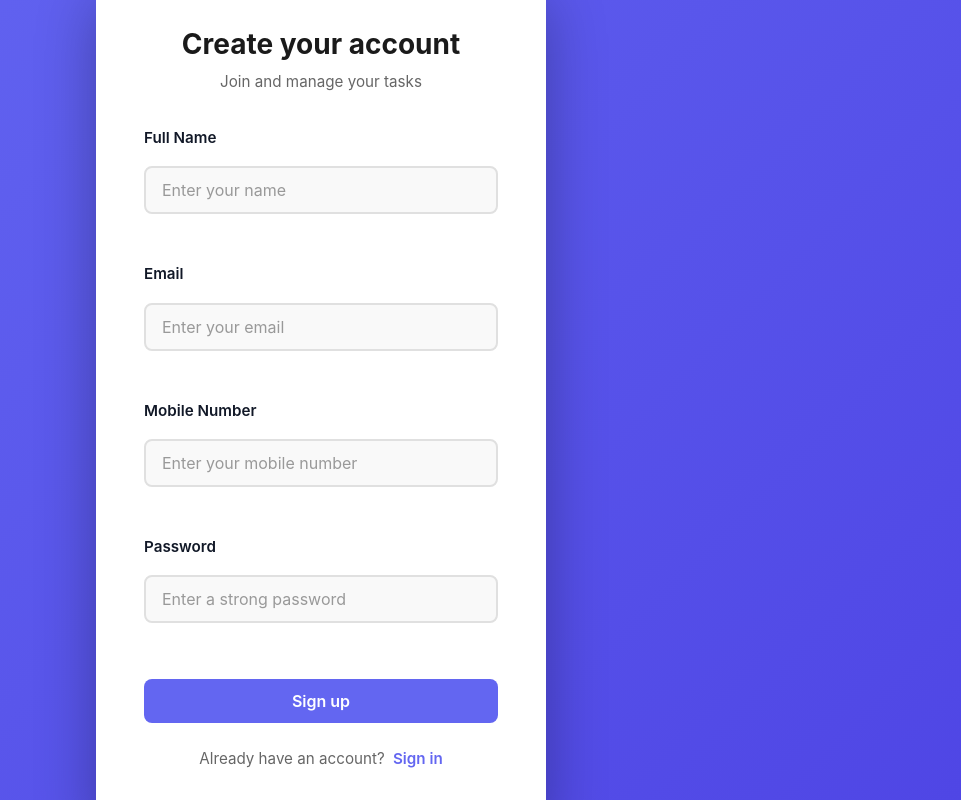
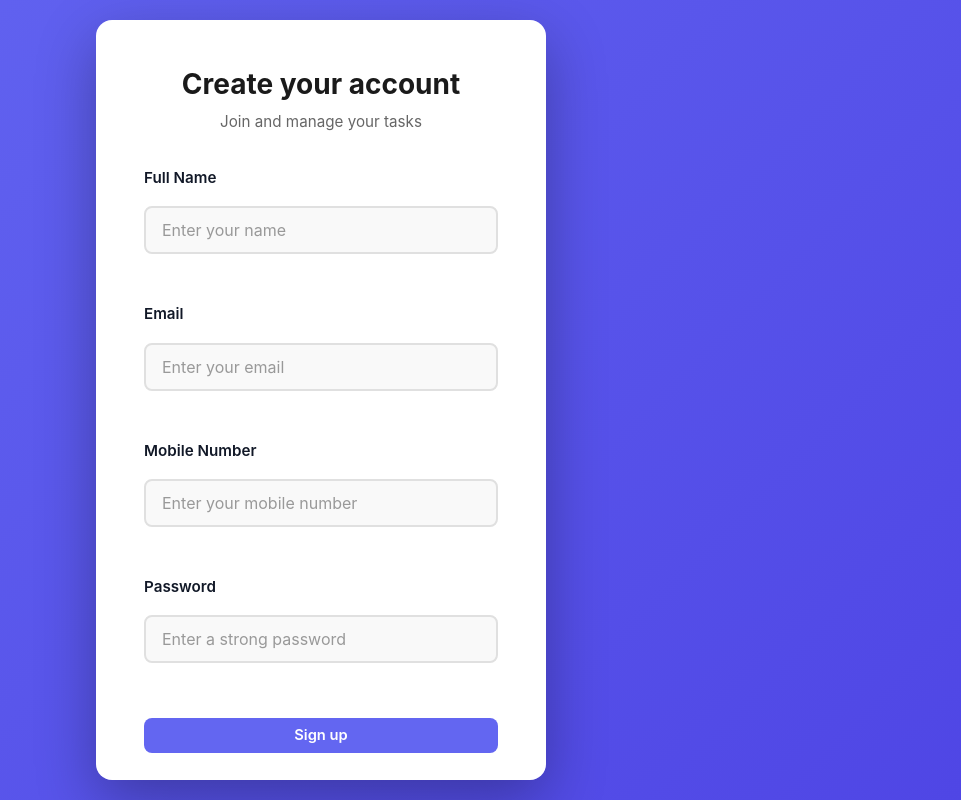
Before and after one commit to siddhesh2927/taskmanger, a React (Create React App) app in the folder TM/frontend/: page /register in a window 1280 px wide. Shown: the whole page, without its empty margins (319-1280 px from the left). Built offline with nearby package versions, Linux system fonts and the light colour scheme; no server answers.

Commit message:
chore(auth): unify auth styles and compact signup/login UI

```diff
--- /dev/null
+++ b/TM/frontend/src/components/Auth/auth.css
@@ -0,0 +1,68 @@
+:root{
+  --primary: #6366f1;
+  --primary-dark: #4f46e5;
+  --primary-contrast: #ffffff;
+  --bg-start: #6366f1;
+  --bg-end: #4f46e5;
+  --card-radius: 1rem;
+  --card-padding: 1.25rem;
+  --text-dark: #1a1a1a;
+  --text-gray: #666666;
+  --border-color: #e0e0e0;
+  --input-bg: #f9f9f9;
+}
+
+/* Shared auth container + card */
+.auth-container, .register-root {
+  position: fixed;
+  inset: 0;
+  width: 100%;
+  height: 100%;
+  min-height: 100vh;
+  display:flex;
+  align-items:center;
+  justify-content:center;
+  padding:0.5rem;
+  background: linear-gradient(135deg, var(--bg-start) 0%, var(--bg-end) 100%);
+  z-index: 1000;
+}
+
+.auth-card, .register-paper{
+  width:100%;
+  max-width:320px;
+  padding:0.6rem;
+  border-radius:calc(var(--card-radius) - 6px);
+  background-color: #ffffff;
+  box-shadow: 0 6px 12px rgba(0, 0, 0, 0.12);
+  animation: slideUp 0.28s ease-out;
+  position: relative;
+  z-index: 10;
+  box-sizing: border-box;
+}
+
+@keyframes slideUp {
+  from { opacity: 0; transform: translateY(30px); }
+  to { opacity: 1; transform: translateY(0); }
+}
+
+.auth-header { text-align: center; margin-bottom: 0.85rem; }
+.auth-header h1{ font-size: 1.05rem; color: var(--text-dark); margin:0 0 0.25rem; font-weight:700 }
+.auth-header p{ color: var(--text-gray); font-size:0.88rem; margin:0 }
+
+.auth-form { display:flex; flex-direction:column; gap:0.55rem }
+.form-group { display:flex; flex-direction:column; gap:0.35rem }
+.form-group label{ font-weight:600; color:var(--text-dark); font-size:0.9rem }
+.form-group input{ width:100%; padding:0.35rem 0.5rem; border:1.5px solid var(--border-color); border-radius:0.45rem; font-size:0.9rem; background-color:var(--input-bg); box-sizing:border-box }
+.form-group input:focus{ outline:none; background-color:#fff; border-color:var(--primary); box-shadow:0 0 0 3px rgba(99,102,241,0.06) }
+
+.auth-button{ padding:0.45rem 0.6rem; background-color:var(--primary); color:var(--primary-contrast); border:none; border-radius:0.45rem; font-size:0.88rem; font-weight:600; cursor:pointer; width:100%; display:block }
+.auth-button:hover{ background-color:var(--primary-dark); transform:translateY(-1px) }
+
+.error-message{ color:#ef4444; font-size:0.875rem; margin-top:0.25rem }
+.auth-footer{ text-align:center; margin-top:1rem; color:var(--text-gray); font-size:0.95rem }
+.auth-footer a{ color:var(--primary); text-decoration:none; font-weight:600 }
+
+@media (max-width: 480px){
+  .auth-card, .register-paper{ padding:1rem; margin:0 0.5rem }
+  .auth-header h1{ font-size:1.15rem }
+}
--- a/TM/frontend/src/components/Login/login.js
+++ b/TM/frontend/src/components/Login/login.js
@@ -6,6 +6,7 @@
 import { useNavigate } from "react-router-dom"
 import Button from '@mui/material/Button';
 
+import "../Auth/auth.css"
 import "./login.css"
 
 export const Login=()=>{
--- a/TM/frontend/src/components/Register/register.css
+++ b/TM/frontend/src/components/Register/register.css
@@ -5,7 +5,7 @@
 	--bg-start: #6366f1;
 	--bg-end: #4f46e5;
 	--card-radius: 1rem;
-	--card-padding: 3rem;
+	--card-padding: 1.25rem;
 	--text-dark: #1a1a1a;
 	--text-gray: #666666;
 	--border-color: #e0e0e0;
@@ -32,14 +32,20 @@
 
 .register-paper{
 	width:100%;
-	max-width:450px;
+	max-width:340px;
 	padding:var(--card-padding);
 	border-radius:var(--card-radius);
 	background-color: #ffffff;
-	box-shadow: 0 20px 60px rgba(0, 0, 0, 0.3);
-	animation: slideUp 0.5s ease-out;
+	box-shadow: 0 8px 20px rgba(0, 0, 0, 0.14);
+	animation: slideUp 0.35s ease-out;
 	position: relative;
 	z-index: 10;
+}
+/* ensure the card never exceeds the viewport so it's fully visible */
+.register-paper{
+	box-sizing: border-box;
+	max-height: calc(100vh - 40px);
+	overflow-y: auto;
 }
 
 @keyframes slideUp {
@@ -59,9 +65,9 @@
 }
 
 .auth-header h1 {
-	font-size: 1.75rem;
+	font-size: 1.25rem;
 	color: var(--text-dark);
-	margin-bottom: 0.5rem;
+	margin-bottom: 0.35rem;
 	margin-top: 0;
 	font-weight: 700;
 }
@@ -75,7 +81,7 @@
 .auth-form {
 	display: flex;
 	flex-direction: column;
-	gap: 1.5rem;
+	gap: 0.9rem;
 }
 
 .form-group {
@@ -92,12 +98,12 @@
 
 .form-group input {
 	width: 100%;
-	padding: 0.75rem 1rem;
+	padding: 0.45rem 0.6rem;
 	border: 2px solid var(--border-color);
 	border-radius: 0.5rem;
-	font-size: 1rem;
+	font-size: 0.92rem;
 	font-family: inherit;
-	transition: all 0.3s ease;
+	transition: all 0.18s ease;
 	background-color: var(--input-bg);
 	box-sizing: border-box;
 }
@@ -114,16 +120,16 @@
 }
 
 .auth-button {
-	padding: 0.75rem 1.5rem;
+	padding: 0.55rem 0.9rem;
 	background-color: var(--primary);
 	color: var(--primary-contrast);
 	border: none;
 	border-radius: 0.5rem;
-	font-size: 1rem;
+	font-size: 0.92rem;
 	font-weight: 600;
 	cursor: pointer;
-	transition: all 0.3s ease;
-	margin-top: 0.5rem;
+	transition: all 0.18s ease;
+	margin-top: 0.4rem;
 	display: block;
 	width: 100%;
 }
@@ -175,17 +181,17 @@
 
 @media (max-width: 768px) {
 	.register-root {
-		padding: 1rem;
+		padding: 0.5rem;
 	}
 
 	.register-paper {
-		padding: 2rem;
+		padding: 1rem;
 		max-width: 100%;
-		margin: 0 1rem;
+		margin: 0 0.5rem;
 	}
 
 	.auth-header h1 {
-		font-size: 1.5rem;
+		font-size: 1.15rem;
 	}
 }
 
--- a/TM/frontend/src/components/Register/register.js
+++ b/TM/frontend/src/components/Register/register.js
@@ -1,3 +1,4 @@
+import '../Auth/auth.css'
 import './register.css'
 import { register } from "../../redux/action"
 import { useDispatch } from "react-redux"
```
